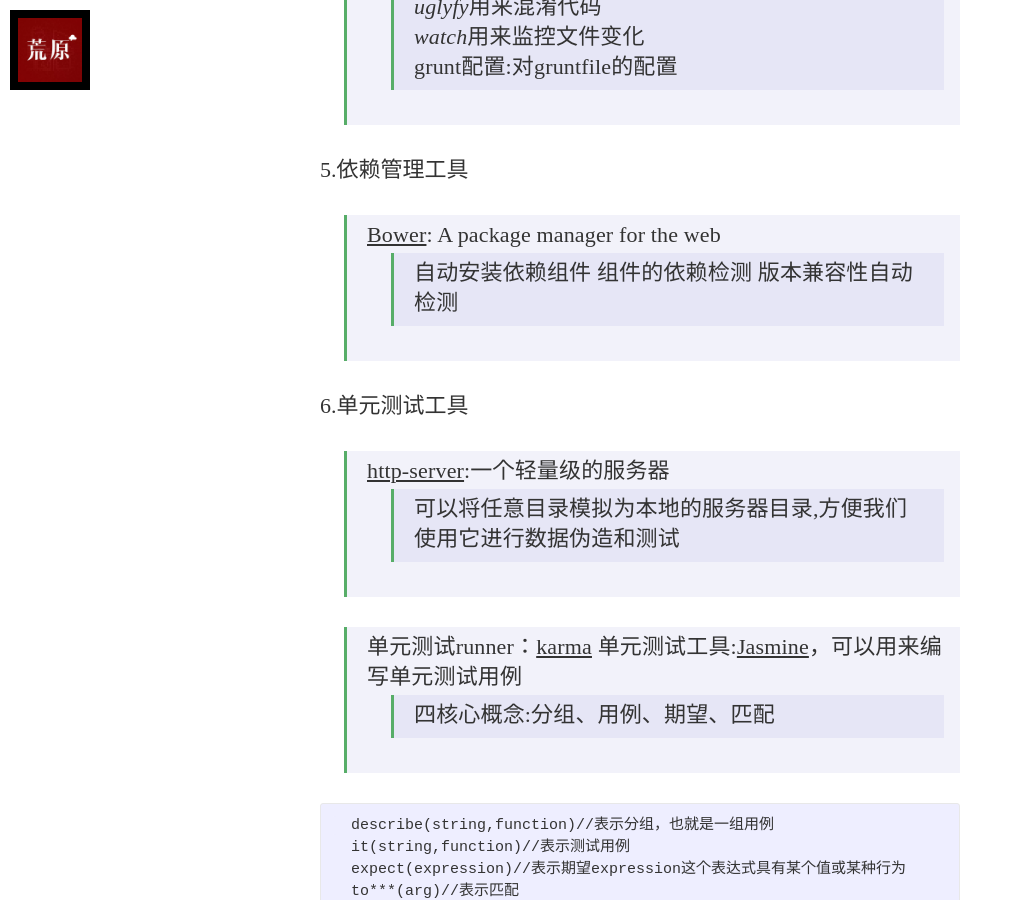
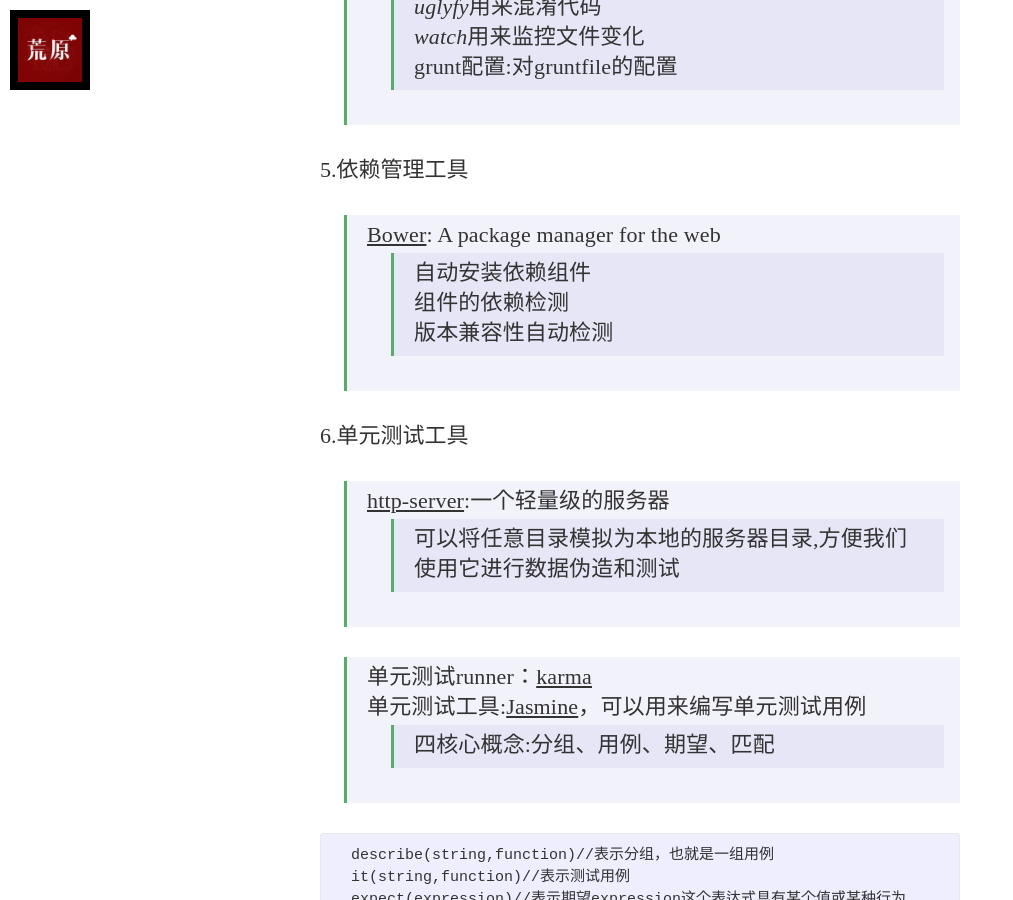
Before and after one commit to wcqblog/wcqblog.github.io, a Jekyll site: the page built from _posts/2015-1-26-前端开发环境.markdown, in a window 1280 px wide and 900 px high, scrolled down 1492 px. Shown: the whole window, without its empty margins (0-1013 px from the left). Built offline with Jekyll 4.4.1, drawn with Linux system fonts in a browser that asks for light colours; nearby versions of some CDN libraries; some web fonts are replaced; Markdown is read by kramdown in place of the engine named in the settings.

````diff
--- a/_posts/2015-1-26-前端开发环境.markdown
+++ b/_posts/2015-1-26-前端开发环境.markdown
@@ -24,16 +24,16 @@ image: /assets/article_images/angular/angular.jpg
 
 5.依赖管理工具<br>
 > [Bower](http://bower.io): A package manager for the web
->>   自动安装依赖组件
->>   组件的依赖检测
->>   版本兼容性自动检测
+>>  自动安装依赖组件<br>
+>>  组件的依赖检测<br>
+>>  版本兼容性自动检测<br>
 
 6.单元测试工具<br>
 > [http-server](https://github.com/nodeapps/http-server):一个轻量级的服务器
 >>可以将任意目录模拟为本地的服务器目录,方便我们使用它进行数据伪造和测试
 
-> 单元测试runner：[karma](http://karma-runner.github.io/)
-> 单元测试工具:[Jasmine](http://jasmine.github.io/)，可以用来编写单元测试用例
+> 单元测试runner：[karma](http://karma-runner.github.io/)<br>
+> 单元测试工具:[Jasmine](http://jasmine.github.io/)，可以用来编写单元测试用例<br>
 >> 四核心概念:分组、用例、期望、匹配
 
 ```Javascript
````
